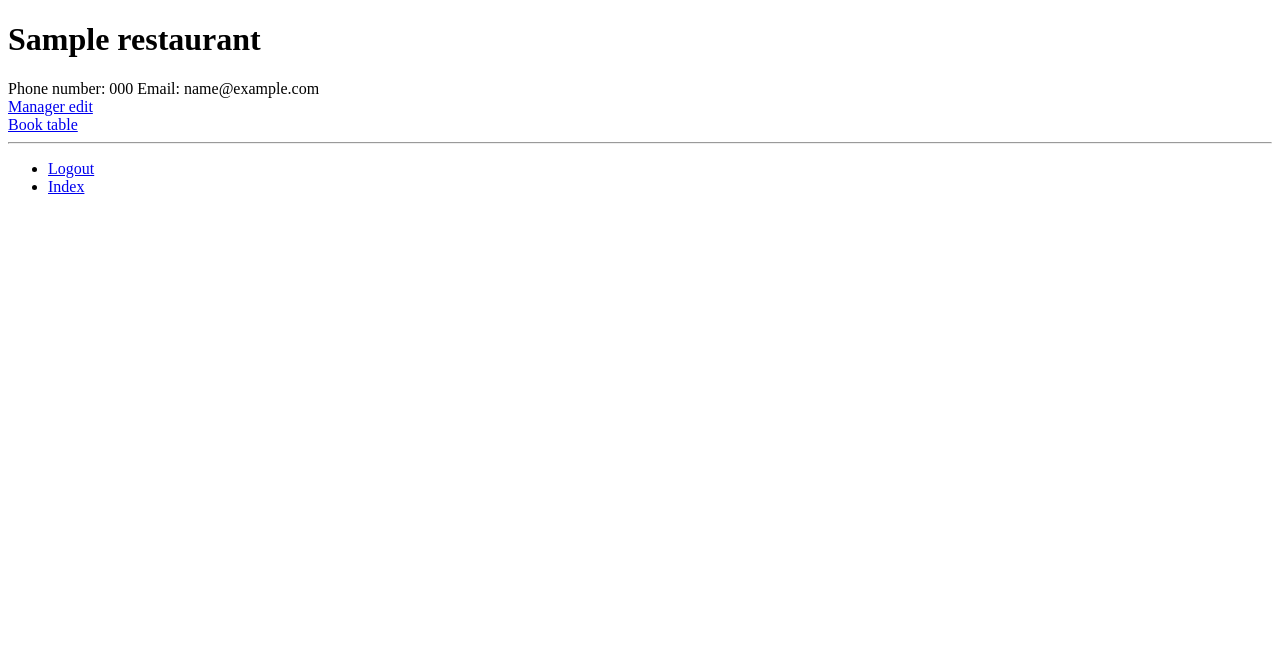
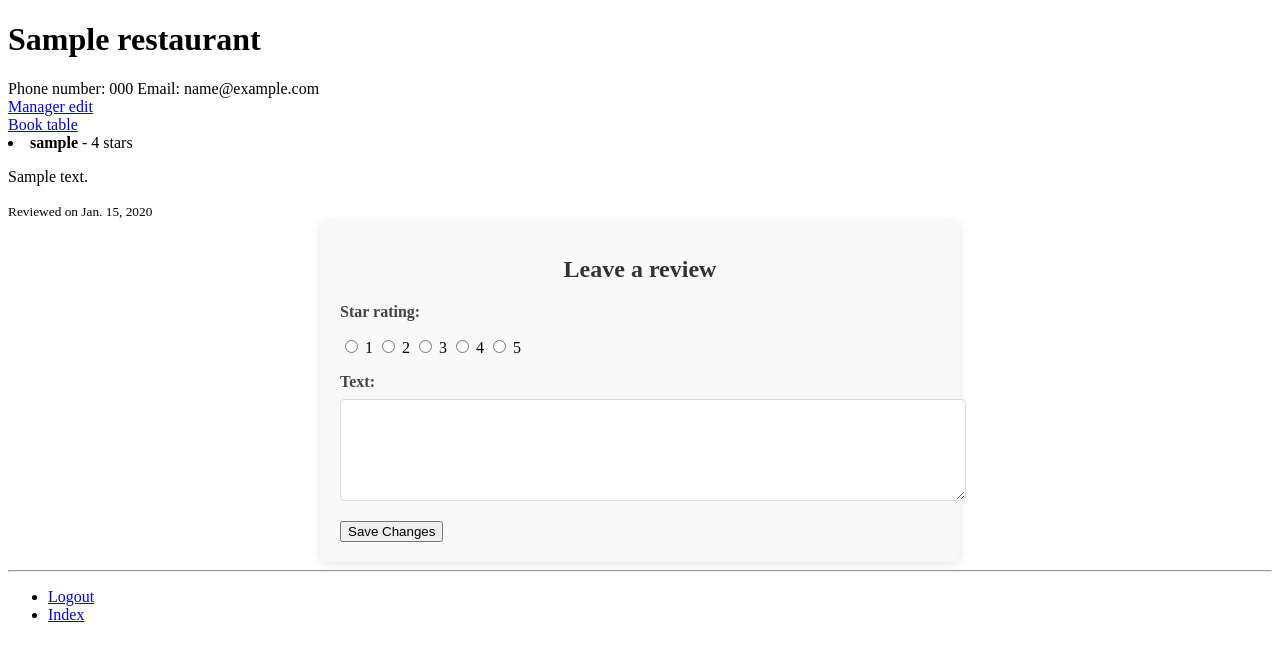
Before and after one commit to PeterDaGrape/RestaBook, a Django app: a page that uses templates/app/restaurant.html in a window 1280 px wide. Shown: the top 661 px of the page. Run offline with Django 3.2, Linux system fonts and the light colour scheme; a user stored in the database is signed in; tables that the repository leaves empty hold one stand-in row (values such as "Sample post").

Commit message:
Completed system to leave reviews, and view them on the restaurant page

```diff
--- a/app/forms.py
+++ b/app/forms.py
@@ -1,5 +1,5 @@
 from django.contrib.auth.models import User
-from app.models import User, Restaurant, StandardHours, CustomHours, Booking
+from app.models import User, Restaurant, StandardHours, CustomHours, Booking, Review
 
 from django import forms
 
@@ -58,3 +58,37 @@ class BookingForm(forms.ModelForm):
             'time': forms.TimeInput(attrs={'type': 'time'}),
             'date': forms.DateInput(attrs={'type': 'date'}),
         }
+
+# filepath: /Users/petervine/Developer/RestaBook/app/widgets.py
+from django import forms
+from django.utils.safestring import mark_safe
+
+class StarRatingWidget(forms.Widget):
+    def render(self, name, value, attrs=None, renderer=None):
+        html = """
+        <div class="star-rating">
+            <input type="radio" name="{name}" value="1" {checked_1}> 1
+            <input type="radio" name="{name}" value="2" {checked_2}> 2
+            <input type="radio" name="{name}" value="3" {checked_3}> 3
+            <input type="radio" name="{name}" value="4" {checked_4}> 4
+            <input type="radio" name="{name}" value="5" {checked_5}> 5
+        </div>
+        """.format(
+            name=name,
+            checked_1='checked' if value == '1' else '',
+            checked_2='checked' if value == '2' else '',
+            checked_3='checked' if value == '3' else '',
+            checked_4='checked' if value == '4' else '',
+            checked_5='checked' if value == '5' else '',
+        )
+        return mark_safe(html)
+
+
+class ReviewForm(forms.ModelForm):
+    class Meta:
+        model = Review
+        fields = ('star_rating', 'text')
+        widgets = {
+            'star_rating': StarRatingWidget(),
+            'text': forms.Textarea(attrs={'rows': 4, 'cols': 40}),
+        }
--- a/app/views.py
+++ b/app/views.py
@@ -1,11 +1,11 @@
 from django.shortcuts import render, get_object_or_404, redirect
 from django.http import HttpResponse
 from django.http import HttpResponseForbidden
-from app.forms import UserProfileForm, UserForm, RestaurantForm, StandardHoursForm, CustomHoursForm, BookingForm
-from app.models import Restaurant, Booking, CustomHours, Restaurant, StandardHours
+from app.forms import UserProfileForm, UserForm, RestaurantForm, StandardHoursForm, CustomHoursForm, BookingForm, ReviewForm
+from app.models import Restaurant, Booking, CustomHours, Restaurant, StandardHours, Review
 from django.shortcuts import redirect
 from django.urls import reverse
-
+import datetime
 from django.contrib.auth.decorators import login_required
 from django.contrib.auth import authenticate, login, logout
 
@@ -243,39 +243,36 @@ def book_table(request, restaurant_slug):
 
 
 def show_restaurant(request, restaurant_slug):
-    # Create a context dictionary which we can pass
-    # to the template rendering engine.
     context_dict = {}
     try:
-        # Can we find a category name slug with the given name?
-        # If we can't, the .get() method raises a DoesNotExist exception.
-        # The .get() method returns one model instance or raises an exception.
         restaurant = Restaurant.objects.get(slug=restaurant_slug)
+        context_dict['restaurant'] = restaurant
         context_dict['name'] = restaurant.name
         context_dict['cuisine'] = restaurant.cuisine
         context_dict['email'] = restaurant.email
         context_dict['phone'] = restaurant.phone
 
+        if request.method == 'POST' and request.user.is_authenticated:
+            form = ReviewForm(request.POST)
+            if form.is_valid():
+                review = form.save(commit=False)
+                review.user = request.user
+                review.restaurant = restaurant
+                review.review_date = datetime.date.today()
+                review.save()
+                return redirect('app:show_restaurant', restaurant_slug=restaurant_slug)
+        else:
+            form = ReviewForm()
 
 
-        if (Restaurant.objects.get(slug=restaurant_slug).manager == request.user):
-            print("User is the site admin")
+        context_dict['form'] = form
+        context_dict['reviews'] = Review.objects.filter(restaurant=restaurant)
+        if restaurant.manager == request.user:
             context_dict['site_manager'] = True
         else:
             context_dict['site_manager'] = False
 
-
-        # Retrieve all of the associated pages.
-        # The filter() will return a list of page objects or an empty list.
-        # Adds our results list to the template context under name pages.
-        # We also add the category object from
-        # the database to the context dictionary.
-        # We'll use this in the template to verify that the category exists.
     except Restaurant.DoesNotExist:
         pass
-        # We get here if we didn't find the specified category.
-        # Don't do anything -
-        # the template will display the "no category" message for us.
 
-    # Go render the response and return it to the client.
     return render(request, 'app/restaurant.html', context=context_dict)
--- a/templates/app/restaurant.html
+++ b/templates/app/restaurant.html
@@ -22,4 +22,36 @@
 
     <a href="{{ request.path }}book_table">Book table</a>
 
+
+    {% if reviews %}
+        {% for review in reviews %}
+            <li>
+                <strong>{{ review.user.username }}</strong> - {{ review.star_rating }} stars
+                <p>{{ review.text }}</p>
+                <small>Reviewed on {{ review.review_date }}</small>
+            </li>
+        {% endfor %}
+        {% else %}
+        <li><strong>There are no reviews yet.</strong></li>
+    {% endif %}
+
+
+    {% if user.is_authenticated %}
+    <div class="form-container">
+        <h1 class="form-title"> Leave a review</h1>
+        <form method="post" action="{% url 'app:show_restaurant' restaurant.slug %}">
+            {% csrf_token %}
+            {{ form.as_p }}
+            <input type="submit" value="Save Changes">
+        </form>
+    </div>
+    {% else %}
+        Sign in to leave a review.
+    {% endif %}
+
+
+
+
+
+
 {% endblock %}
```
